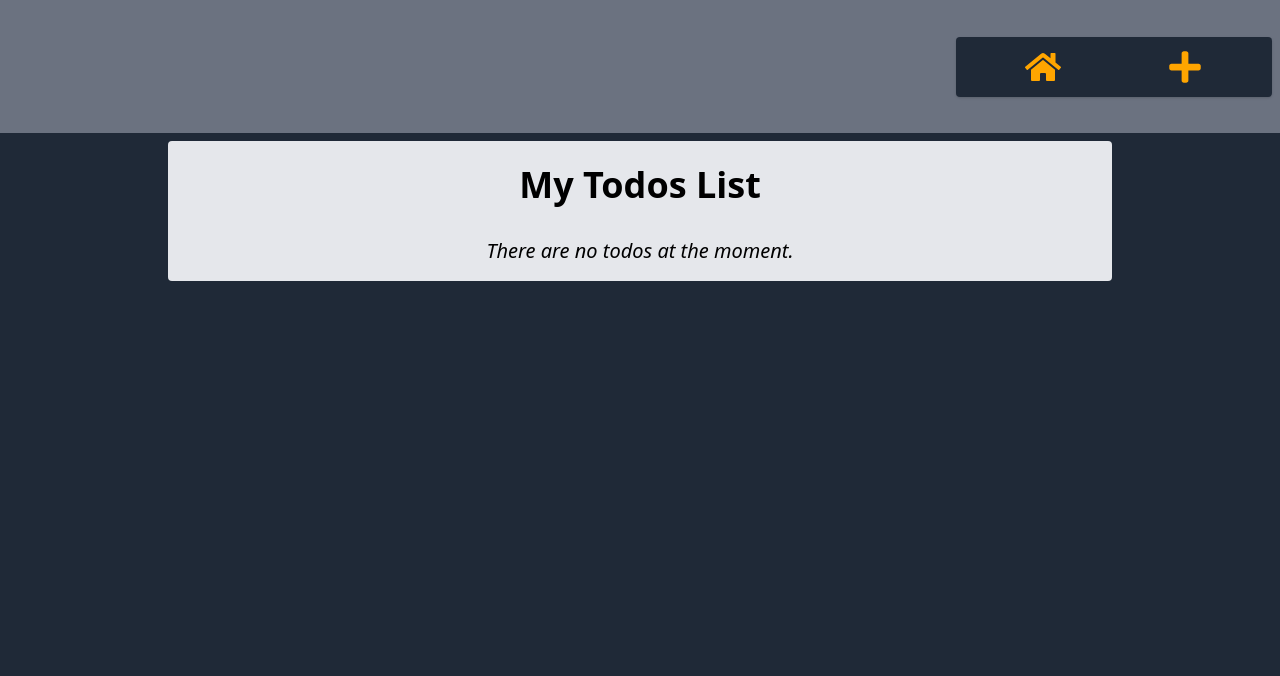
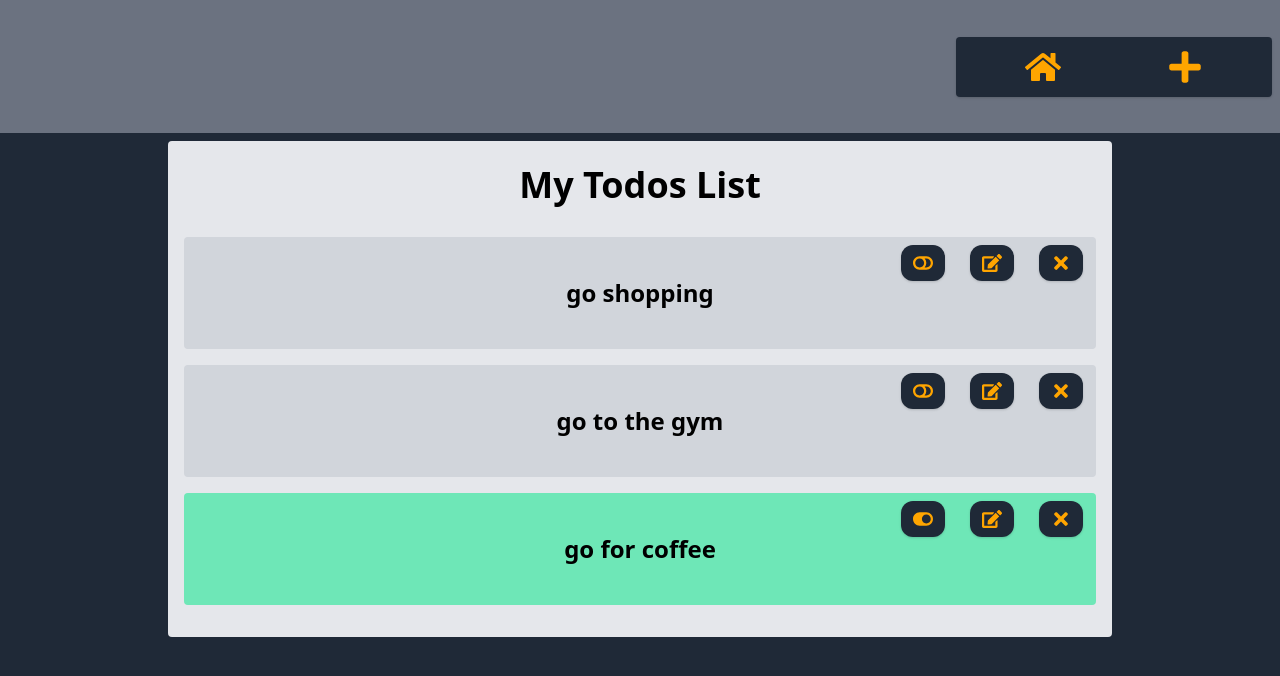
Before and after one commit to mreleftheros/react-todos, a React (Create React App) app: page / in a window 1280 px wide. Shown: the top 676 px of the page. Built offline with nearby package versions, Linux system fonts and the light colour scheme.

Commit message:
Update toggleCompletion function

```diff
--- a/src/components/Todo.jsx
+++ b/src/components/Todo.jsx
@@ -8,7 +8,7 @@ const Todo = ({ id, title, isCompleted, toggleCompletion }) => {
   return (
     <li
       className={`rounded relative my-4 p-4 ${
-        isCompleted ? "bg-green-200" : "bg-gray-300"
+        isCompleted ? "bg-green-300" : "bg-gray-300"
       }`}
     >
       <Card>
--- a/src/components/contexts/TodosContext.jsx
+++ b/src/components/contexts/TodosContext.jsx
@@ -9,12 +9,18 @@ const TodosContextProvider = ({ children }) => {
     { id: 2, title: "go for coffee", isCompleted: true }
   ]);
 
-  const toggleCompletion = (id) => {
-    console.log(id);
-  }
+  const toggleCompletion = id => {
+    setTodos(
+      todos.map(todo =>
+        todo.id === id ? { ...todo, isCompleted: !todo.isCompleted } : todo
+      )
+    );
+  };
 
   return (
-    <TodosContext.Provider value={todos, toggleCompletion}>{children}</TodosContext.Provider>
+    <TodosContext.Provider value={{ todos, toggleCompletion }}>
+      {children}
+    </TodosContext.Provider>
   );
 };
 
--- a/src/components/shared/Button.jsx
+++ b/src/components/shared/Button.jsx
@@ -4,7 +4,7 @@ import { TodosContext } from "../contexts/TodosContext";
 const Button = ({ children, id, type }) => {
   const { toggleCompletion } = useContext(TodosContext);
 
-  const handleClick = id => {
+  const handleClick = () => {
     switch (type) {
       case "toggle":
         return toggleCompletion(id);
```
